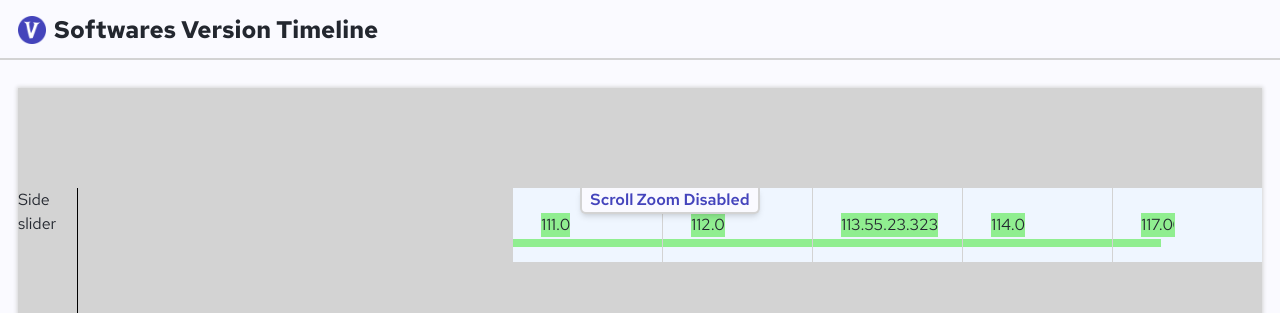
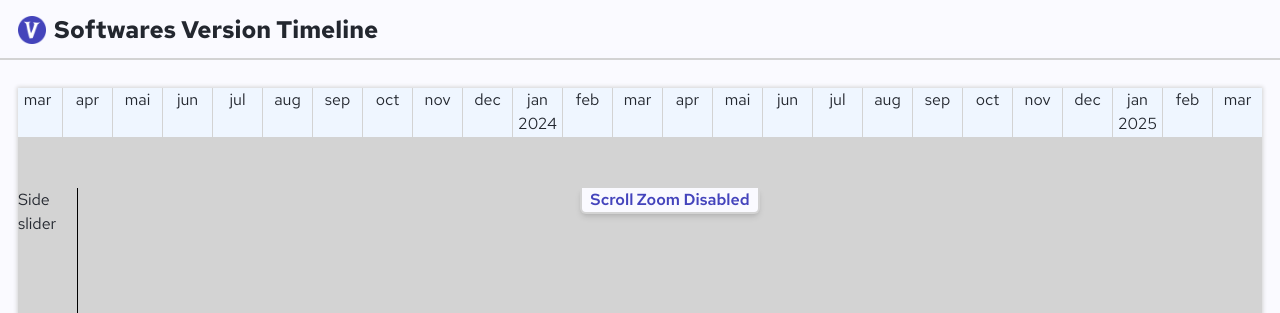
Before and after one commit to arpadpall21/software-versions-timeline, a Next.js app: page /version-map in a window 1280 px wide. Shown: the top 313 px of the page. Built offline with nearby package versions, Linux system fonts and the light colour scheme; no server answers.

Commit message:
Data structure redesign + Initial Head months line
Data structure redesign + Initial Head months line

```diff
--- a/data/test_software.json
+++ b/data/test_software.json
@@ -1,52 +1,22 @@
-[
-  [
-    {
-      "date": "2023-06-06",
-      "version": "111.0"
-    }
+{
+  "2024-09": [
+    { "day": 6, "version": "111.0" }
   ],
-  [
-    {
-      "date": "2023-07-11",
-      "version": "112.0"
-    }
+  "2024-10": [
+    { "day": 11, "version": "112.0" }
   ],
-  [
-    {
-      "date": "2023-08-01",
-      "version": "113.0"
-    },
-    {
-      "date": "2023-08-05",
-      "version": "113.1"
-    },
-    {
-      "date": "2023-08-06",
-      "version": "113.2.3.4"
-    },
-    {
-      "date": "2023-08-07",
-      "version": "113.55.23.323"
-    }
+  "2024-12": [
+    { "day": 1, "version": "113.0" },
+    { "day": 5, "version": "113.1" },
+    { "day": 6, "version": "113.2.3.4" },
+    { "day": 7, "version": "113.55.23.323" }
   ],
-  [
-    {
-      "date": "2023-09-12",
-      "version": "114.0"
-    }
+  "2025-01": [
+    { "day": 12, "version": "114.0" }
   ],
-  [
-    {
-      "date": "2023-10-10",
-      "version": "115.0"
-    },
-    {
-      "date": "2023-10-13",
-      "version": "116.0"
-    },
-    {
-      "date": "2023-10-17",
-      "version": "117.0"
-    }
+  "2025-02": [
+    { "day": 10, "version": "115.0" },
+    { "day": 13, "version": "116.0" },
+    { "day": 17, "version": "117.0" }
   ]
-]
+}
--- a/src/app/version-map/Components/GridFrame.tsx
+++ b/src/app/version-map/Components/GridFrame.tsx
@@ -2,15 +2,16 @@
 
 import '@/app/globals.css';
 import { useState, useEffect } from 'react';
-import { calcTimelineZoom } from '@/misc/helpers';
+import { calcTimelineZoom, calcMonthsUpToCurrent } from '@/misc/helpers';
 import appConfig from '../../../../config/appConfig';
 import ZoomPanel from '@/app/version-map/Components/ZoomPanel';
 import ScrollZoomButton from '@/app/version-map/Components/ScrollZoomButton';
 import TopSlider from '@/app/version-map/Components/TopSlider';
 import SideSlider from '@/app/version-map/Components/SideSlider';
 import TimelineGrid from '@/app/version-map/Components/TimelineGrid';
+import MonthsGrid from '@/app/version-map/Components/MonthsGrid';
 import { getVersionHistory } from '@/app/version-map/action';
-import { type VersionHistoryData, Software } from '@/misc/types';
+import { type VersionHistoryData, type Months, Software } from '@/misc/types';
 
 const defaultTimelineZoomLevel = appConfig.timelineZoom.defaultLevel;
 
@@ -20,6 +21,14 @@ const GridFrame: React.FC = () => {
   const [offset, setOffset] = useState({ x: 0, y: 0 });
   const [timelineZoomLevel, setTimelineZoomLevel] = useState<number>(defaultTimelineZoomLevel);
   const [scrollZoomEnabled, setScrollZoomEnabled] = useState<boolean>(false);
+  const [months, setMonths] = useState<Months>([]);
+
+  useEffect(() => {
+    setMonths(calcMonthsUpToCurrent(2022, 4));   // TODO (default start month handle)
+  }, []);
+
+
+
 
   const [chromeData, setChromeData] = useState<VersionHistoryData>();    // TODO
 
@@ -27,6 +36,8 @@ const GridFrame: React.FC = () => {
     getVersionHistory(Software.CHROME)
       .then((data) => setChromeData(data))
   }, [])
+
+
 
   useEffect(() => {
     if (scrollZoomEnabled) {
@@ -82,7 +93,7 @@ const GridFrame: React.FC = () => {
       >
         <div className={'col-span-2 border-b border-borPri dark:border-borPriD overflow-hidden'}>
           <TopSlider timelineZoomLevel={timelineZoomLevel} position={position}>
-            <TimelineGrid />
+            <MonthsGrid months={months} />
           </TopSlider>
         </div>
         <div className={'overflow-hidden duration-200 border-r border-black'}>
@@ -98,7 +109,7 @@ const GridFrame: React.FC = () => {
           <ScrollZoomButton scrollZoomEnabled={scrollZoomEnabled} setScrollZoomEnabled={setScrollZoomEnabled} />
           <div className={'float-right'} style={{ transform: `translate(${position.x}px, ${position.y}px)` }}>
             <div className={'transition-transform duration-200'} style={{ transform: `scale(${timelineZoomLevel})` }}>
-              <TimelineGrid versionHistoryData={chromeData} />
+              {/* <TimelineGrid versionHistoryData={chromeData} /> */}
             </div>
           </div>
         </div>
--- /dev/null
+++ b/src/app/version-map/Components/MonthsGrid.tsx
@@ -0,0 +1,24 @@
+'use client';
+
+import { type Months } from '@/misc/types';
+
+interface Props {
+  months: Months;
+}
+
+const MonthsGrid: React.FC<Props> = ({ months }) => {
+  return (
+    <div className={'flex bg-blue-50 h-[50px]'}>
+      {months.map((month) => {
+        return (
+          <div className={'border-l border-b border-borPri h-full w-[50px]'} key={month.yearMonth}>
+            <p className={'text-center'}> {month.monthName} </p>
+            {month.monthName === 'jan' && <p className={'text-center'}> {month.yearMonth.slice(0, 4)} </p>}
+          </div>
+        );
+      })}
+    </div>
+  );
+};
+
+export default MonthsGrid;
--- a/src/app/version-map/Components/TimelineGrid.tsx
+++ b/src/app/version-map/Components/TimelineGrid.tsx
@@ -1,17 +1,35 @@
 'use client';
 
-import { type VersionHistoryData } from '@/misc/types';
+import { type VersionHistoryData, type Months } from '@/misc/types';
 import { calcPercentOf } from '@/misc/helpers';
 
 interface Props {
+  months: Months;
   versionHistoryData?: VersionHistoryData;
 }
 
-const TimelineGrid: React.FC<Props> = ({ versionHistoryData }) => {
+const TimelineGrid: React.FC<Props> = ({ months, versionHistoryData }) => {
   const timelineColor = 'lightgreen';
 
+  console.log(months)
+
   return (
-    <div className={'h-[75px] flex bg-blue-50'}>
+    <div className={'flex bg-blue-50'} style={{ height: 50 }}>
+      {months.map((month) => {
+        return (
+          <div className={'relative border-l border-b border-borPri h-full w-[50px]'} key={month.yearMonth}></div>
+        );
+      })}
+    </div>
+  );
+};
+
+export default TimelineGrid;
+
+
+
+
+/*
       {versionHistoryData &&
         versionHistoryData.map((month, i) => (
           <div
@@ -36,8 +54,4 @@ const TimelineGrid: React.FC<Props> = ({ versionHistoryData }) => {
             ))}
           </div>
         ))}
-    </div>
-  );
-};
-
-export default TimelineGrid;
+*/
--- a/src/misc/helpers.ts
+++ b/src/misc/helpers.ts
@@ -1,4 +1,4 @@
-import { type Lang } from '@/misc/types';
+import { type Lang, type Months } from '@/misc/types';
 import appConfig from '../../config/appConfig';
 
 const minZoomLevel = appConfig.timelineZoom.minLevel;
@@ -25,3 +25,20 @@ export function calcTimelineZoom(direction: 'zoomIn' | 'zoomOut', currentZoomLev
 export function calcPercentOf(fraction: number, total: number = 100): number {
   return Math.floor((fraction / total) * 100);
 }
+
+export function calcMonthsUpToCurrent(startYear: number, startMonth: number = 1): Months {
+  const result: Months = [];
+
+  const monthMap: string[] = ['jan', 'feb', 'mar', 'apr', 'mai', 'jun', 'jul', 'aug', 'sep', 'oct', 'nov', 'dec'];
+  const today = new Date();
+  const endYear = today.getUTCFullYear();
+  const endMonth = today.getUTCMonth() + 1;
+
+  for (let year = startYear; year <= endYear; year++) {
+    for (let month = year === startYear ? startMonth : 1; month <= (year === endYear ? endMonth : 12); month++) {
+      result.push({ yearMonth: `${year}-${month.toString().padStart(2, '0')}`, monthName: monthMap[month - 1] });
+    }
+  }
+
+  return result;
+}
```
Also changed, not shown: src/misc/types.ts (+6 -1 lines).
